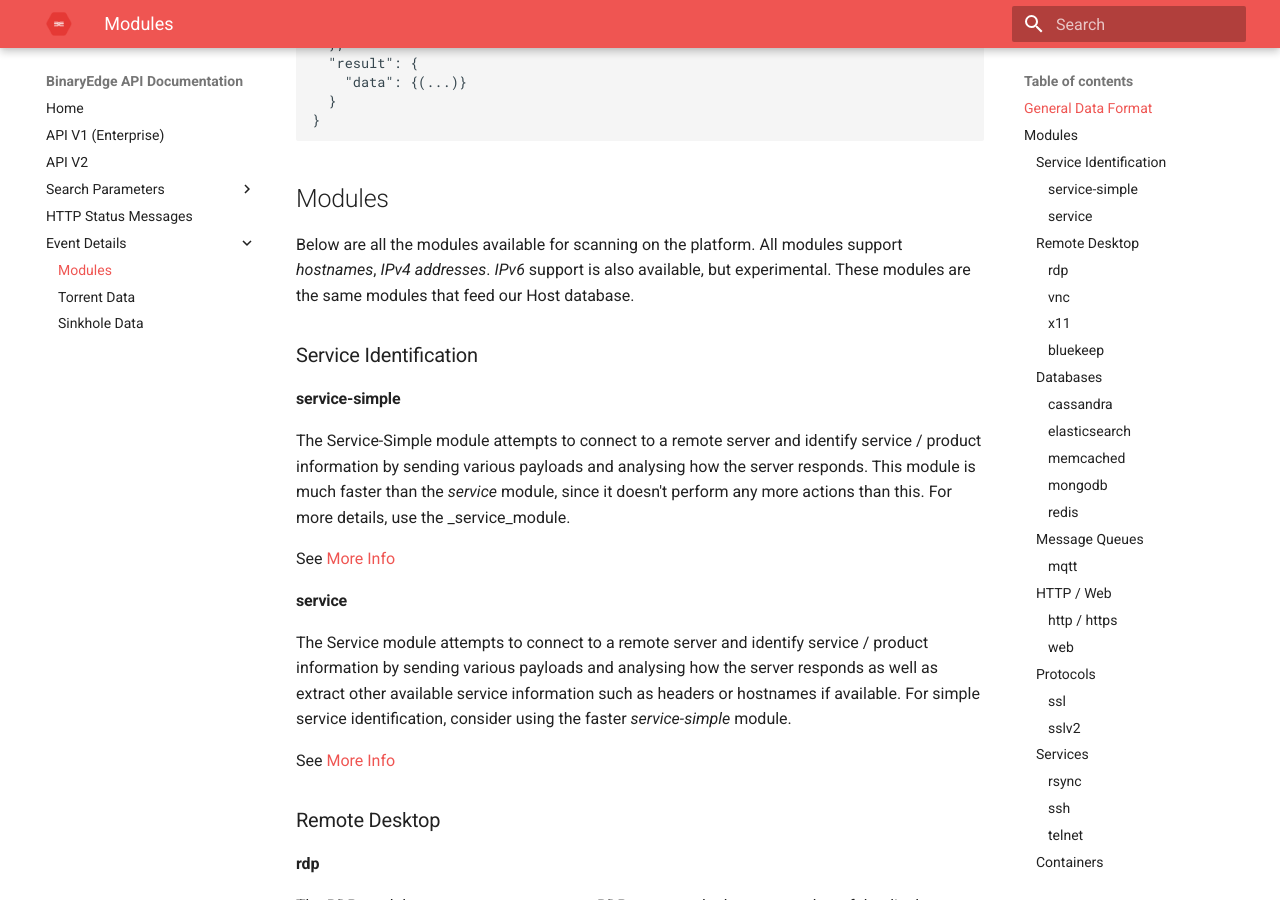
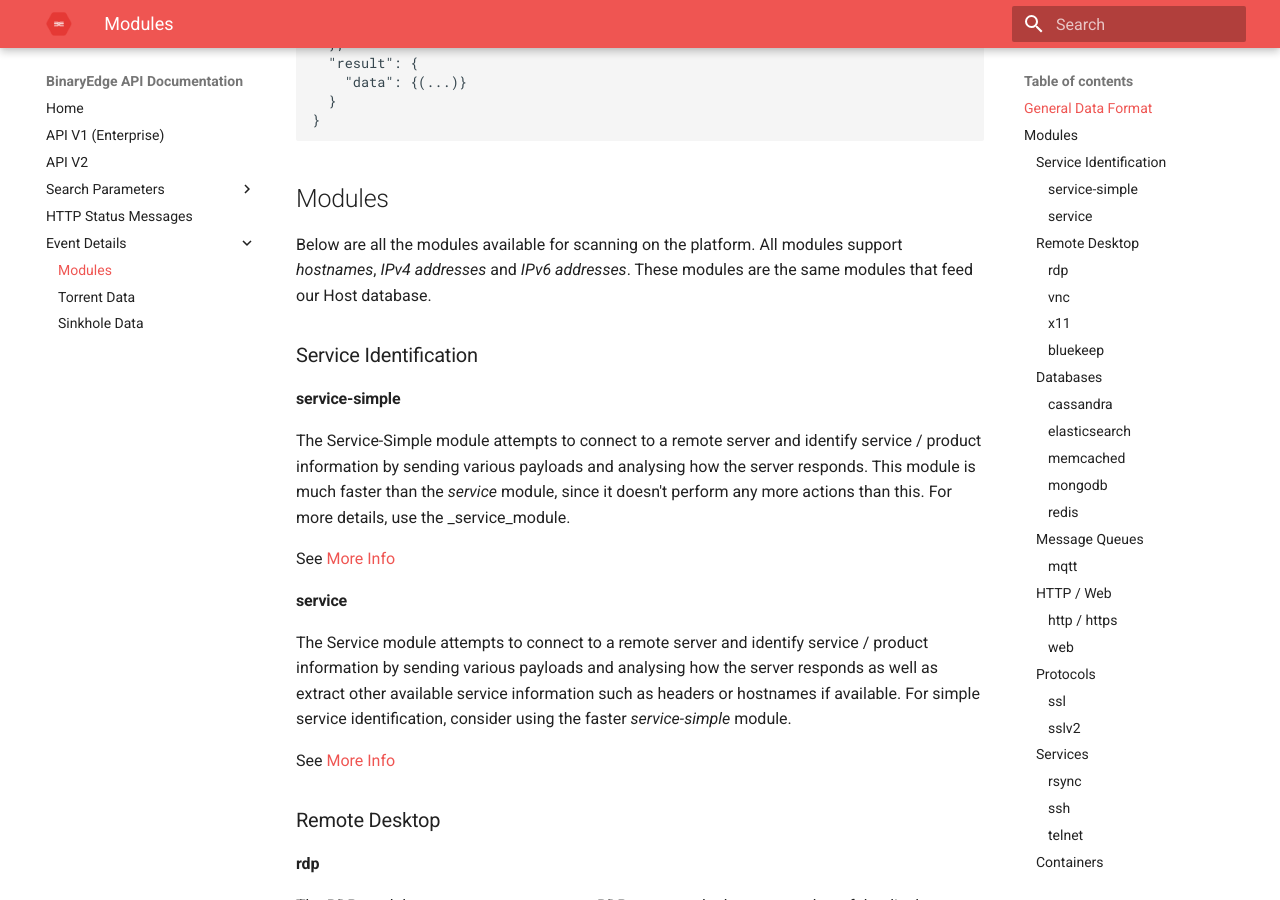
Before and after one commit to igama/docs.binaryedge.io, an MkDocs documentation site: the page built from docs/modules.md, in a window 1280 px wide and 900 px high, scrolled down 1885 px. Built offline with MkDocs 1.6.1 and Material for MkDocs 9.7.7, drawn with Linux system fonts in a browser that asks for light colours.

Commit message:
removed experimental part

```diff
--- a/docs/modules.md
+++ b/docs/modules.md
@@ -67,7 +67,7 @@ Details of the fields:
 
 ## Modules
 
-Below are all the modules available for scanning on the platform. All modules support _hostnames_, _IPv4 addresses_. _IPv6_ support is also available, but experimental. These modules are the same modules that feed our Host database.
+Below are all the modules available for scanning on the platform. All modules support _hostnames_, _IPv4 addresses_ and _IPv6 addresses_. These modules are the same modules that feed our Host database.
 
 ### Service Identification
 
```
